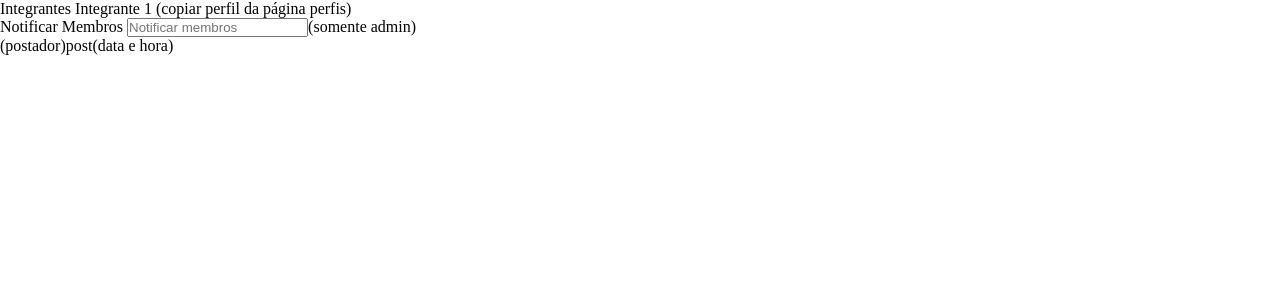
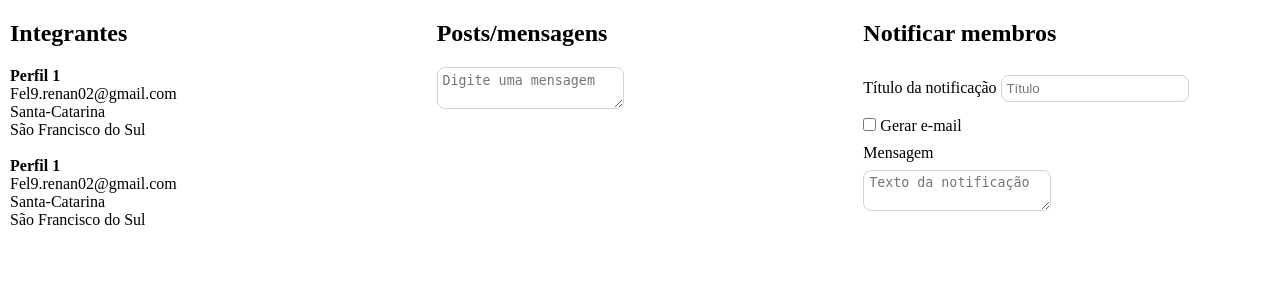
Before and after one commit to Welitondpm/ProjetoIntegrador, a Django app: template cavalo_vapor/templates/cavalo_vapor/chat_individual.html in a window 1280 px wide. Shown: the part 100-400 px from the top of the page. Run offline with Django 3.2, Linux system fonts and the light colour scheme; the template is opened without the code that fills it, so the values that code supplies are empty.

Commit message:
Chat e individual em desenvolvimento.

```diff
--- a/cavalo_vapor/static/cavalo_vapor/css/base_layout.css
+++ b/cavalo_vapor/static/cavalo_vapor/css/base_layout.css
@@ -45,3 +45,37 @@ ul li a{
     align-items: center;
     /* border: red solid 3px; */
 }
+
+/* LISTAS */
+
+input,select,textarea{
+    border-radius: 0.5rem;
+    margin: 0.5rem 0;
+    border: 1px solid #ced4da;
+    padding: 0.3rem;
+    background-color: #FFF;
+}
+
+svg{
+    transition: .17s;
+    border-radius: 50%;
+}
+
+svg:hover{
+ background-color: rgb(218, 218, 218);
+}
+
+.procurar{
+  text-align: right;
+  margin: 0 20px;
+}
+
+.filtrar{
+  text-align: right;
+  margin: 0;
+  margin-right: 20px;
+}
+
+.filtrar span{
+  font-size: 14px;
+}
--- a/cavalo_vapor/static/cavalo_vapor/css/chat_individual.css
+++ b/cavalo_vapor/static/cavalo_vapor/css/chat_individual.css
@@ -0,0 +1,21 @@
+.colunas{
+  display: grid;
+  grid-template-columns: repeat(3, 1fr);
+}
+
+.aba{
+  margin-top: 20px;
+  padding: 0 10px;
+}
+
+.aba textarea{
+  display: block;
+}
+
+.aba h2{
+  margin-bottom: 20px;
+}
+
+.email{
+  margin-bottom: 5px;
+}
--- a/cavalo_vapor/static/cavalo_vapor/css/fretes.css
+++ b/cavalo_vapor/static/cavalo_vapor/css/fretes.css
@@ -31,7 +31,7 @@
     grid-template-columns: repeat(2, 50%);
     margin: 10px 20px;
 }
-.procurar{
+.fretes{
     display: grid;
     grid-template-columns: repeat(auto-fit, minmax(9rem, 2fr));
     grid-gap: 1rem;
--- a/cavalo_vapor/templates/cavalo_vapor/chat_individual.html
+++ b/cavalo_vapor/templates/cavalo_vapor/chat_individual.html
@@ -5,20 +5,72 @@
 {% endblock %}
 {% block script %}{% endblock %}
 {% block title %} Cavalo-Vapor Fretes | Chat {% endblock %}
+{% block menu %}
+<li><a href="../index">Home</a></li>
+<li><a href="../chat">Chat</a></li>
+<!-- <li><a href="chat_individual">Chat</a></li> -->
+<li><a href="../fretes">Fretes</a></li>
+<!-- <li><a href="frete_individual">Fretes</a></li> -->
+<li><a href="../perfis">Perfis</a></li>
+<li><a href="../suporte">Suporte</a></li>
+<li><a href="../cadastro">Cadastro</a></li>
+<li><a href="../login">Login</a></li>
+<li><a href="">Logout</a></li>
+<!-- <li><a href="perfil_individual">Seu Perfil</a></li> -->
+{% endblock %}
 {% block conteudo %}
-<div>Integrantes
+
+<main class="colunas">
+  <div class="aba">
+    <h2>Integrantes</h2>
     <ul>
       <li>
-      Integrante 1 (copiar perfil da página perfis)
+        <h4>
+          Perfil 1
+        </h4>
+        <div>
+          Fel9.renan02@gmail.com
+        </div>
+        <div>
+          Santa-Catarina
+        </div>
+        <div>
+          São Francisco do Sul
+        </div>
+      </li>
+      <li>
+        <h4>
+          Perfil 1
+        </h4>
+        <div>
+          Fel9.renan02@gmail.com
+        </div>
+        <div>
+          Santa-Catarina
+        </div>
+        <div>
+          São Francisco do Sul
+        </div>
       </li>
     </ul>
   </div>
-<div>Notificar Membros
-  <input type="text" placeholder="Notificar membros">(somente admin)
+
+  <div class="aba">
+    <h2>Posts/mensagens</h2>
+    <textarea name="" id="" cols="20" rows="2" placeholder="Digite uma mensagem"></textarea>
   </div>
-<div>
-  <ol>
-    <li>(postador)post(data e hora)</li>
-  </ol>
+
+  <div class="aba">
+    <h2>Notificar membros</h2>
+    <label for="">Título da notificação</label>
+    <input type="text" placeholder="Título">
+    <div class="email">
+      <input type="checkbox">
+      <label for="">Gerar e-mail</label>
     </div>
+    <label for="">Mensagem</label>
+    <textarea name="" id="" cols="20" rows="2" placeholder="Texto da notificação"></textarea>
+  </div>
+
+</main>
 {% endblock %}
--- a/cavalo_vapor/templates/cavalo_vapor/perfis.html
+++ b/cavalo_vapor/templates/cavalo_vapor/perfis.html
@@ -55,7 +55,7 @@
       <h4>
         {{nome}}
       </h4>
-      <!-- dados virão dessa forma? -->
+      <!-- lembrar trocar para divs, estilo fretes -->
       <span class="resumo">
         uma descrição dizendo alguma coisa em resumo do perfil <br>
         fel9.renan02@gmail.com <br>
```
Also changed, not shown: cavalo_vapor/static/cavalo_vapor/css/chat.css (+19 -0 lines), cavalo_vapor/static/cavalo_vapor/css/perfis.css (+0 -32 lines), cavalo_vapor/templates/cavalo_vapor/chat.html (+46 -33 lines), cavalo_vapor/templates/cavalo_vapor/fretes.html (+6 -3 lines), 1 other file. Lines whose indentation alone changed are shown as unchanged.
